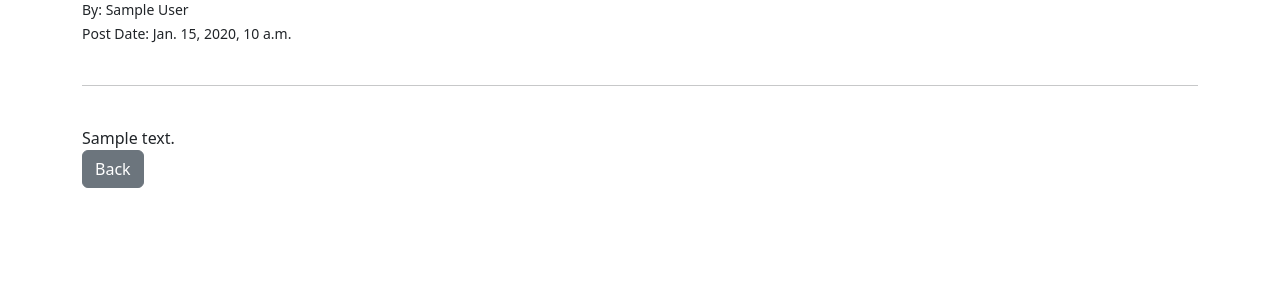
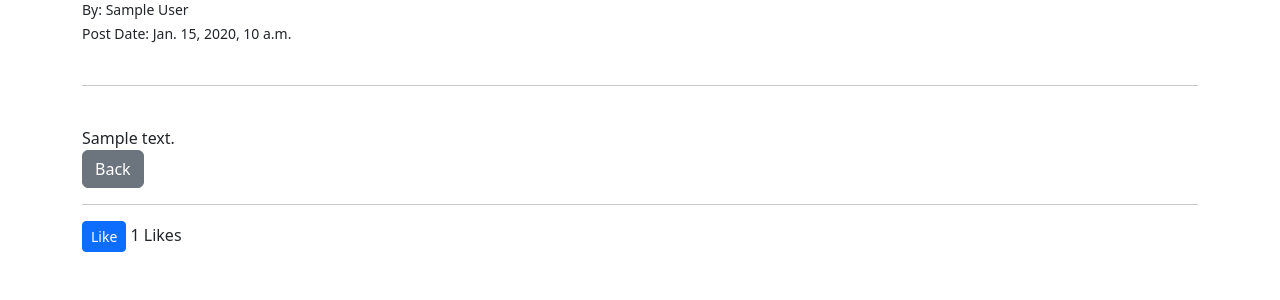
Before and after one commit to emmadsaxlegend/BlogApp, a Django app: template theblog/templates/article_details.html in a window 1280 px wide. Shown: the part 139-439 px from the top of the page. Run offline with Django 3.2, Linux system fonts and the light colour scheme; the template is opened without the code that fills it: most values are stand-ins (such as "Sample title", 1, 10 or a date in 2020).

Commit message:
like blog button

```diff
--- a/theblog/models.py
+++ b/theblog/models.py
@@ -11,6 +11,10 @@ class Post(models.Model):
     body = models.TextField()
     post_date = models.DateField(auto_now_add = True)
     category = models.CharField(max_length=255, default='coding')
+    likes = models.ManyToManyField(User, related_name='blog_posts')
+
+    def total_likes(self):
+        return self.likes.count()
 
     def __str__(self):
         return self.title + ' | ' + str(self.author)
--- a/theblog/templates/article_details.html
+++ b/theblog/templates/article_details.html
@@ -29,4 +29,13 @@
     <br>
 
     <a href="{% url 'home' %}" class="btn btn-secondary"> Back </a>
+
+    <br>
+    <hr>
+    <form action="{% url 'like-post' post.pk %}" method="POST">
+        {%csrf_token%}
+        <button type="submit", name="post_id", value = "{{post.id}}" class="btn btn-primary btn-sm">Like</button>
+        {{total_likes}} Likes
+    </form>
+
 {% endblock %}
--- a/theblog/urls.py
+++ b/theblog/urls.py
@@ -1,6 +1,6 @@
 from django.urls import path
 #from . import views
-from .views import HomeView, ArticleDetailView, AddPostView, UpdatePostView, DeletePostView, AddCategoryView, CategoryView, CategoryListView
+from .views import HomeView, ArticleDetailView, AddPostView, UpdatePostView, DeletePostView, AddCategoryView, CategoryView, CategoryListView, LikeView
 urlpatterns = [
     #path('', views.home, name='home')
     path('', HomeView.as_view(), name="home"),
@@ -11,5 +11,5 @@ urlpatterns = [
     path('add_category/', AddCategoryView.as_view(), name='add_category'),
     path('category/<str:cats>/', CategoryView, name = 'category'),
     path('category-list', CategoryListView, name = 'category-list'),
-
+    path('like/<int:pk>', LikeView, name='like-post')
 ]
```
Also changed, not shown: theblog/views.py (+12 -2 lines), db.sqlite3, theblog/migrations/0005_post_likes.py (added).
